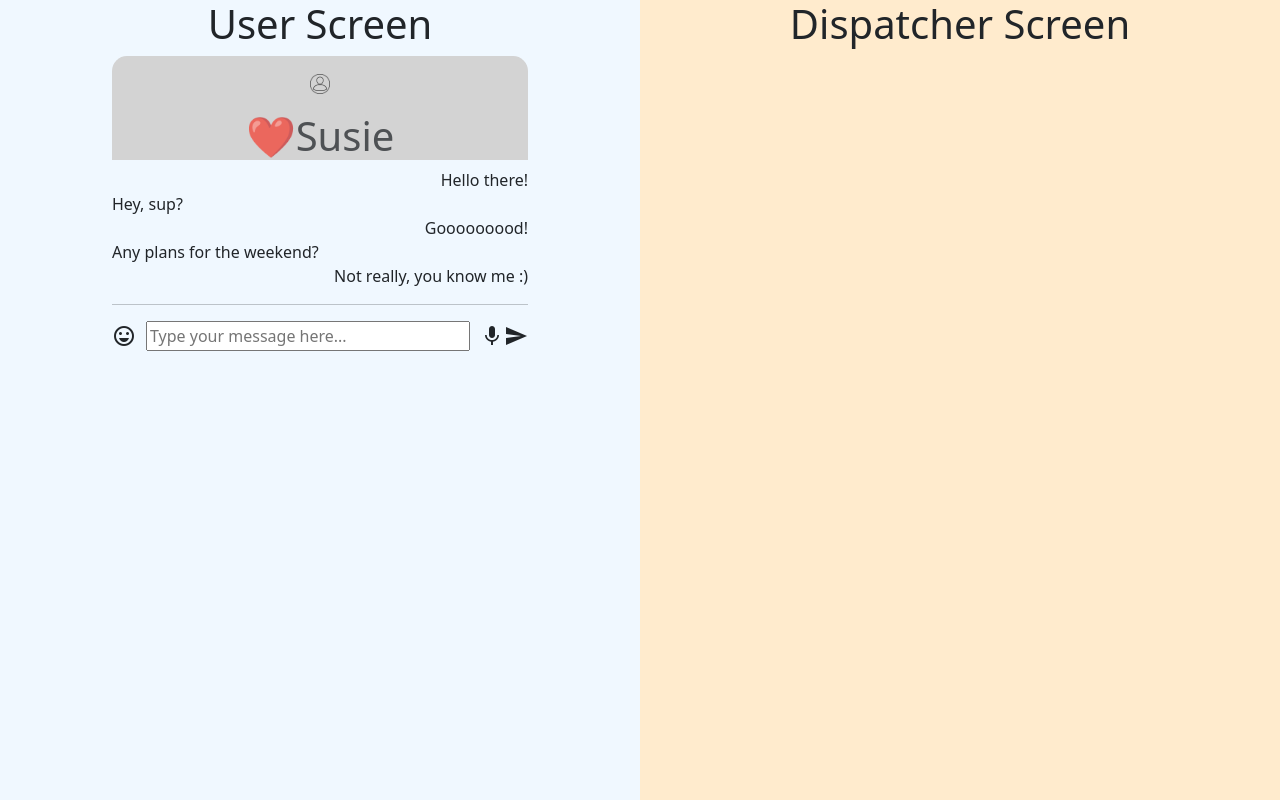
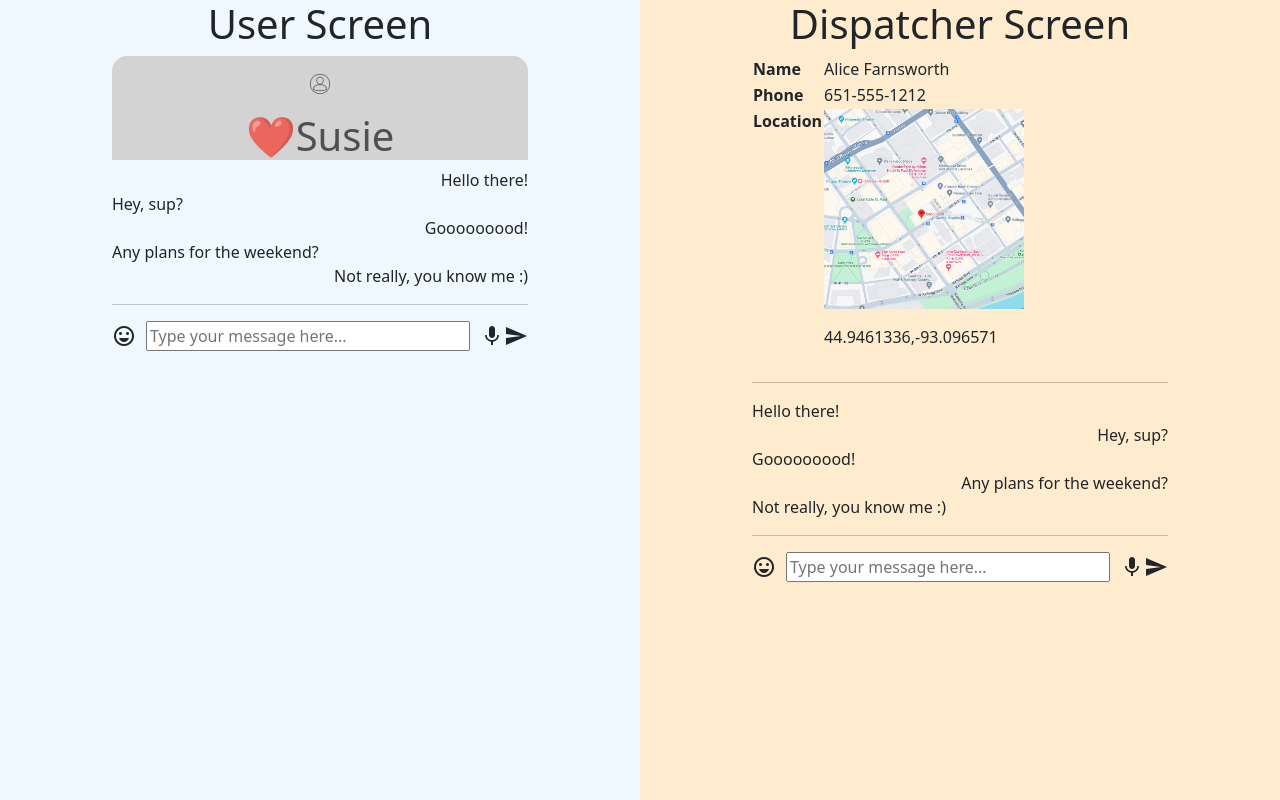
Before and after one commit to hackthegap24-safetext/safetext, a website: page index.html in a window 1280 px wide. Both pictures are taken after a click on the button "Push me". Drawn offline with nearby package versions, Linux system fonts and the light colour scheme.

Commit message:
Start formatting the dispatch side

```diff
--- a/index.html
+++ b/index.html
@@ -77,6 +77,77 @@
     </div>
     <div id="rightSide" class="flexColumn hidden">
       <h1>Dispatcher Screen</h1>
+      <div id="dispatch-dialog">
+        <table id="user-info">
+          <tbody>
+            <tr>
+              <th>Name</th>
+              <td>Alice Farnsworth</td>
+            </tr>
+            <tr>
+              <th>Phone</th>
+              <td>651-555-1212</td>
+            </tr>
+            <tr>
+              <th>Location</th>
+              <td>
+                <p><img src="./images/location.png" alt="370 Wabasha St N, St Paul, MN 55102"></p>
+                <p>44.9461336,-93.096571</p>
+              </td>
+            </tr>
+          </tbody>
+
+        </table>
+        <hr>
+        <div class="chat-panel">
+          <div class="user-message row no-gutters">
+            <div class="col-md-9">
+              <div class="chat-bubble chat-bubble--left">
+                Hello there!
+              </div>
+            </div>
+          </div>
+          <div class="dispatcher-messagse row no-gutters">
+            <div class="col-md-9 offset-md-3">
+              <div class="chat-bubble chat-bubble--right">
+                Hey, sup?
+              </div>
+            </div>
+          </div>
+          <div class="user-message row no-gutters">
+            <div class="col-md-9">
+              <div class="chat-bubble chat-bubble--left">
+                Gooooooood!
+              </div>
+            </div>
+          </div>
+          <div class="dispatcher-messagse row no-gutters">
+            <div class="col-md-9 offset-md-3">
+              <div class="chat-bubble chat-bubble--right">
+                Any plans for the weekend?
+              </div>
+            </div>
+          </div>
+          <div class="user-message row no-gutters">
+            <div class="col-md-9">
+              <div class="chat-bubble chat-bubble--left">
+                Not really, you know me :)
+              </div>
+            </div>
+          </div>
+          <hr>
+          <div class="row">
+            <div class="col-12">
+              <div class="chat-box-tray">
+                <i class="material-icons">sentiment_very_satisfied</i>
+                <input id="chat-message" type="text" placeholder="Type your message here...">
+                <i class="material-icons">mic</i>
+                <i class="material-icons">send</i>
+              </div>
+            </div>
+          </div>
+        </div>
+      </div>
     </div>
 
   </div>
@@ -84,3 +155,4 @@
 </body>
 
 </html>
+<!-- https://www.google.com/maps/place/Osborn370/@44.9461336,-93.096571,17z/data=!3m1!4b1!4m6!3m5!1s0x87f7d54c49142f33:0xf90d2aecdfac8c5!8m2!3d44.9461336!4d-93.0939961!16s%2Fg%2F11fy96ktdw?hl=en&entry=ttu -->
--- a/main.js
+++ b/main.js
@@ -37,6 +37,19 @@ const App = (() => {
     chatDialog.classList.add('visible')
   }
 
+  const showUserScreen = () => {
+    // get the dialog element
+    // create a new text node "hello there!"
+    // insert the node in the dialog
+    // call setTimeout with the showDispatchScreen
+  }
+
+  const showDispatchScreen = () => {
+    // get the dispatch dialog element
+    // create the user message for "Hello there!"
+    // insert the user's mnessager node into the dialog
+    // call setTimeout with nextUserMessage
+  }
 
   return {
     start
--- a/styles.css
+++ b/styles.css
@@ -92,3 +92,29 @@ body {
 input#chat-message {
   margin: 0 10px;
 }
+
+#user-info {
+  width: 65%;
+}
+
+#user-info th {
+  width: 30%;
+}
+
+#user-info #td {
+  width: 70%;
+}
+
+#user-info th,
+#user-info #td {
+  vertical-align: top;
+}
+
+#user-info td img {
+  width: 200px;
+  height: 200px;
+}
+
+#dispatch-dialog {
+  width: 65%;
+}
```
Also changed, not shown: images/location.png (added).
